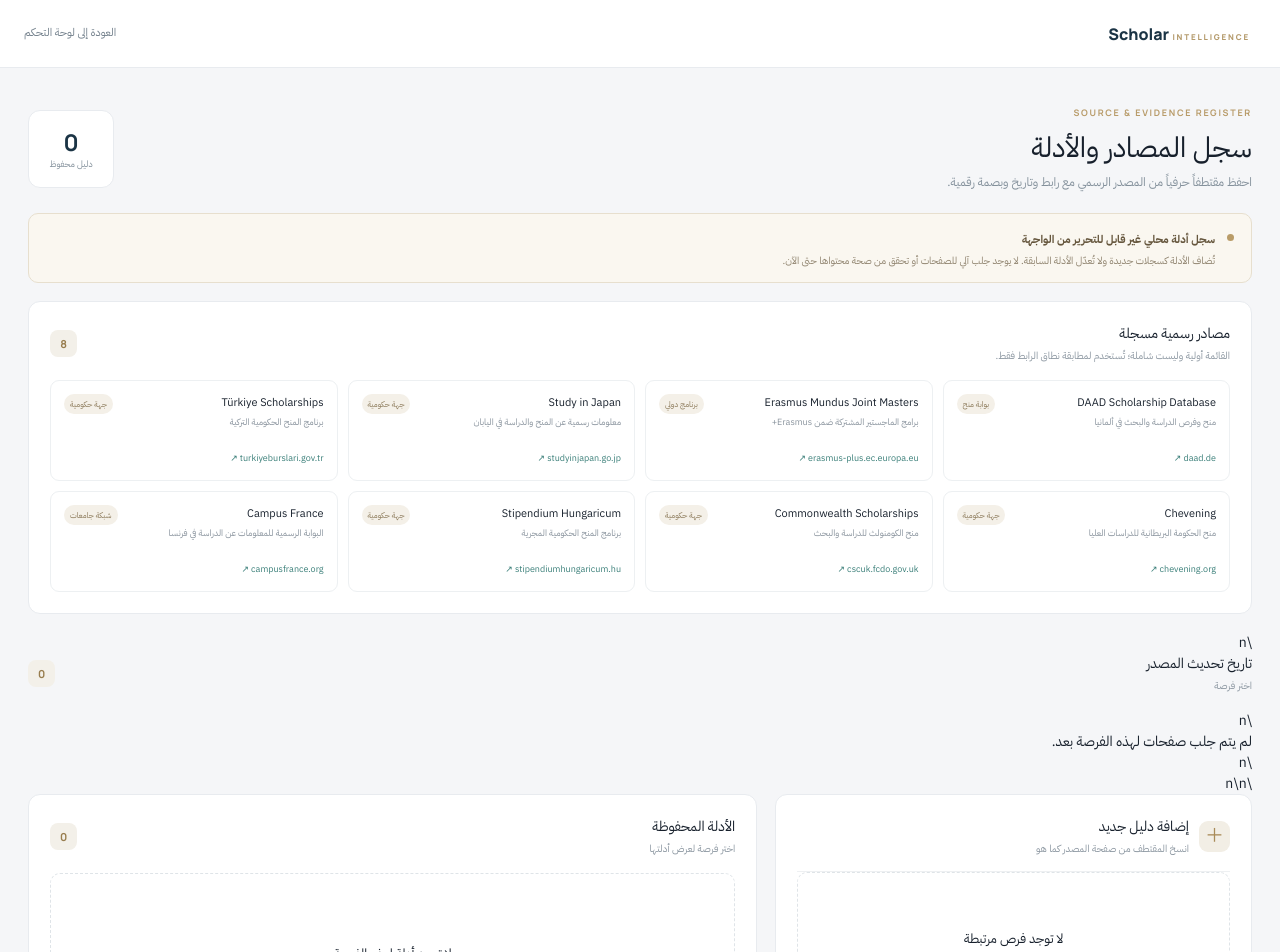
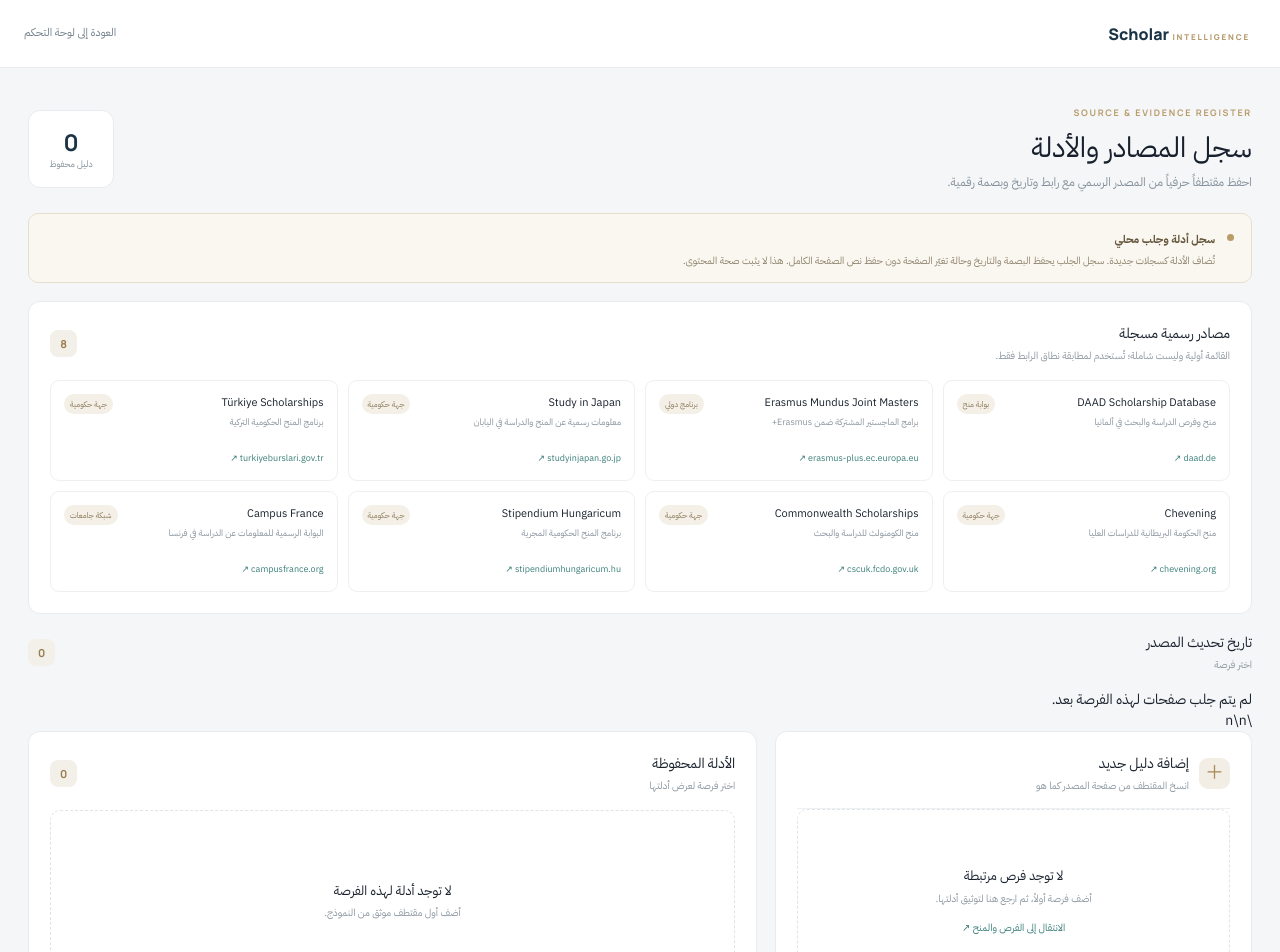
Before and after one commit to 7thramzy/scholar-intelligence, a Next.js app: page /evidence in a window 1280 px wide. Shown: the top 952 px of the page. Built offline with nearby package versions, Linux system fonts and the light colour scheme.

Commit message:
fix: render source history JSX and update local evidence notice

```diff
--- a/app/evidence/evidence-workspace.tsx
+++ b/app/evidence/evidence-workspace.tsx
@@ -198,7 +198,7 @@ export default function EvidenceWorkspace() {
 
         <div className="local-notice">
           <span className="notice-dot" />
-          <div><strong>سجل أدلة محلي غير قابل للتحرير من الواجهة</strong><p>تُضاف الأدلة كسجلات جديدة ولا تُعدّل الأدلة السابقة. لا يوجد جلب آلي للصفحات أو تحقق من صحة محتواها حتى الآن.</p></div>
+          <div><strong>سجل أدلة وجلب محلي</strong><p>تُضاف الأدلة كسجلات جديدة. سجل الجلب يحفظ البصمة والتاريخ وحالة تغيّر الصفحة دون حفظ نص الصفحة الكامل. هذا لا يثبت صحة المحتوى.</p></div>
         </div>
 
         <section className="source-registry-panel">
@@ -214,7 +214,10 @@ export default function EvidenceWorkspace() {
           </div>
         </section>
 
-        <section className="fetch-history-panel">\n          <div className="list-panel-heading"><div><h2>تاريخ تحديث المصدر</h2><p>{selectedOpportunity ? selectedOpportunity.title : "اختر فرصة"}</p></div><span className="list-count">{selectedFetchHistory.length}</span></div>\n          {selectedFetchHistory.length === 0 ? <div className="empty-history">لم يتم جلب صفحات لهذه الفرصة بعد.</div> : <div className="fetch-history-list">{selectedFetchHistory.slice(0, 10).map((item) => <article className="fetch-history-item" key={item.id}><div><strong>{item.title ?? item.sourceName}</strong><small>{new Date(item.fetchedAt).toLocaleString("ar")}</small></div><span className={item.changedFromPrevious === null ? "history-first" : item.changedFromPrevious ? "history-changed" : "history-same"}>{item.changedFromPrevious === null ? "أول رصد" : item.changedFromPrevious ? "تغيّر المحتوى" : "لم يتغير المحتوى"}</span><code>{item.contentHash.slice(0, 16)}…</code></article>)}</div>}\n        </section>\n\n        <div className="evidence-layout">
+        <section className="fetch-history-panel">
+          <div className="list-panel-heading"><div><h2>تاريخ تحديث المصدر</h2><p>{selectedOpportunity ? selectedOpportunity.title : "اختر فرصة"}</p></div><span className="list-count">{selectedFetchHistory.length}</span></div>
+          {selectedFetchHistory.length === 0 ? <div className="empty-history">لم يتم جلب صفحات لهذه الفرصة بعد.</div> : <div className="fetch-history-list">{selectedFetchHistory.slice(0, 10).map((item) => <article className="fetch-history-item" key={item.id}><div><strong>{item.title ?? item.sourceName}</strong><small>{new Date(item.fetchedAt).toLocaleString("ar")}</small></div><span className={item.changedFromPrevious === null ? "history-first" : item.changedFromPrevious ? "history-changed" : "history-same"}>{item.changedFromPrevious === null ? "أول رصد" : item.changedFromPrevious ? "تغيّر المحتوى" : "لم يتغير المحتوى"}</span><code>{item.contentHash.slice(0, 16)}…</code></article>)}</div>}
+        </section>\n\n        <div className="evidence-layout">
           <section className="opportunity-form-panel">
             <div className="form-panel-heading"><span className="form-icon">＋</span><div><h2>إضافة دليل جديد</h2><p>انسخ المقتطف من صفحة المصدر كما هو</p></div></div>
             {!loaded ? <p>جارٍ تحميل السجلات…</p> : opportunities.length === 0 ? (
```
